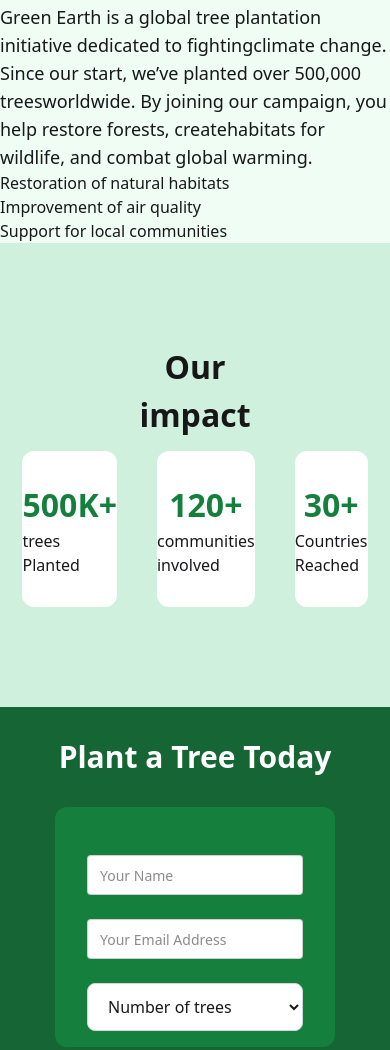
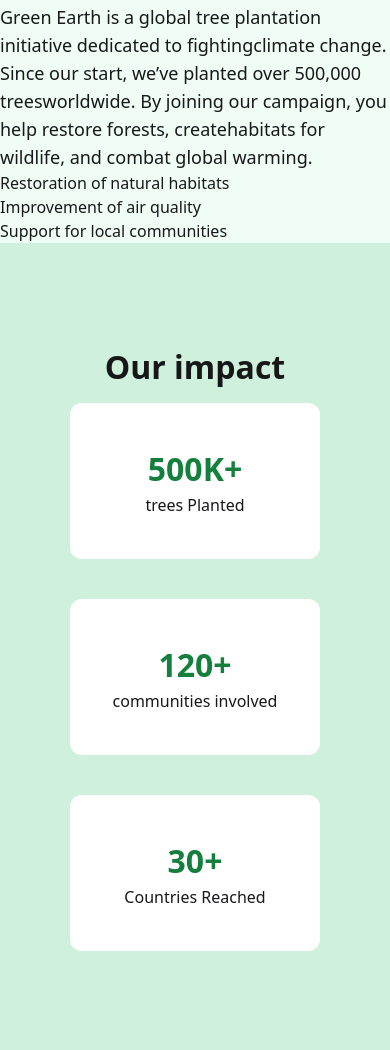
Before and after one commit to riti202-stack/Assignment-06, a plain HTML site: page index.html in a window 390 px wide. Shown: the part 1809-2859 px from the top of the page. Drawn offline with nearby package versions, Linux system fonts and the light colour scheme; no server answers.

Commit message:
added responsive features

```diff
--- a/index.html
+++ b/index.html
@@ -85,18 +85,18 @@
 
         </section>
 
-        <section class="bg-[#cff0dc] px-[135px] py-[100px]">
+        <section class="bg-[#cff0dc] md:px-[135px] py-[100px] ">
             <h2 class="text-center font-semibold mb-3 text-[32px] text-neutral-900">Our impact</h2>
-            <div class="flex justify-center items-center gap-x-10">
-                <div class="w-[516px] h-[156px] bg-white flex flex-col justify-center items-center rounded-xl">
+            <div class=" flex-col md:flex-row justify-center items-center md:gap-x-10 space-y-10 w-full mx-auto">
+                <div class="md:w-[516px] w-[250px] h-[156px] bg-white flex flex-col justify-center items-center rounded-xl mx-auto ">
                  <p class="text-[32px] font-semibold text-[#15803d]">500K+</p>
                  <p>trees Planted</p>
             </div>
-            <div class="w-[516px] h-[156px] bg-white flex flex-col justify-center items-center rounded-xl">
+            <div class="md:w-[516px] w-[250px] h-[156px] bg-white flex flex-col justify-center items-center rounded-xl mx-auto">
                  <p class="text-[32px] font-semibold text-[#15803d]">120+</p>
                  <p>communities involved</p>
             </div>
-            <div class="w-[516px] h-[156px] bg-white flex flex-col justify-center items-center rounded-xl">
+            <div class="md:w-[516px] w-[250px] h-[156px] bg-white flex flex-col justify-center items-center rounded-xl mx-auto">
                  <p class="text-[32px] font-semibold text-[#15803d]">30+</p>
                  <p>Countries Reached</p>
             </div>
```
